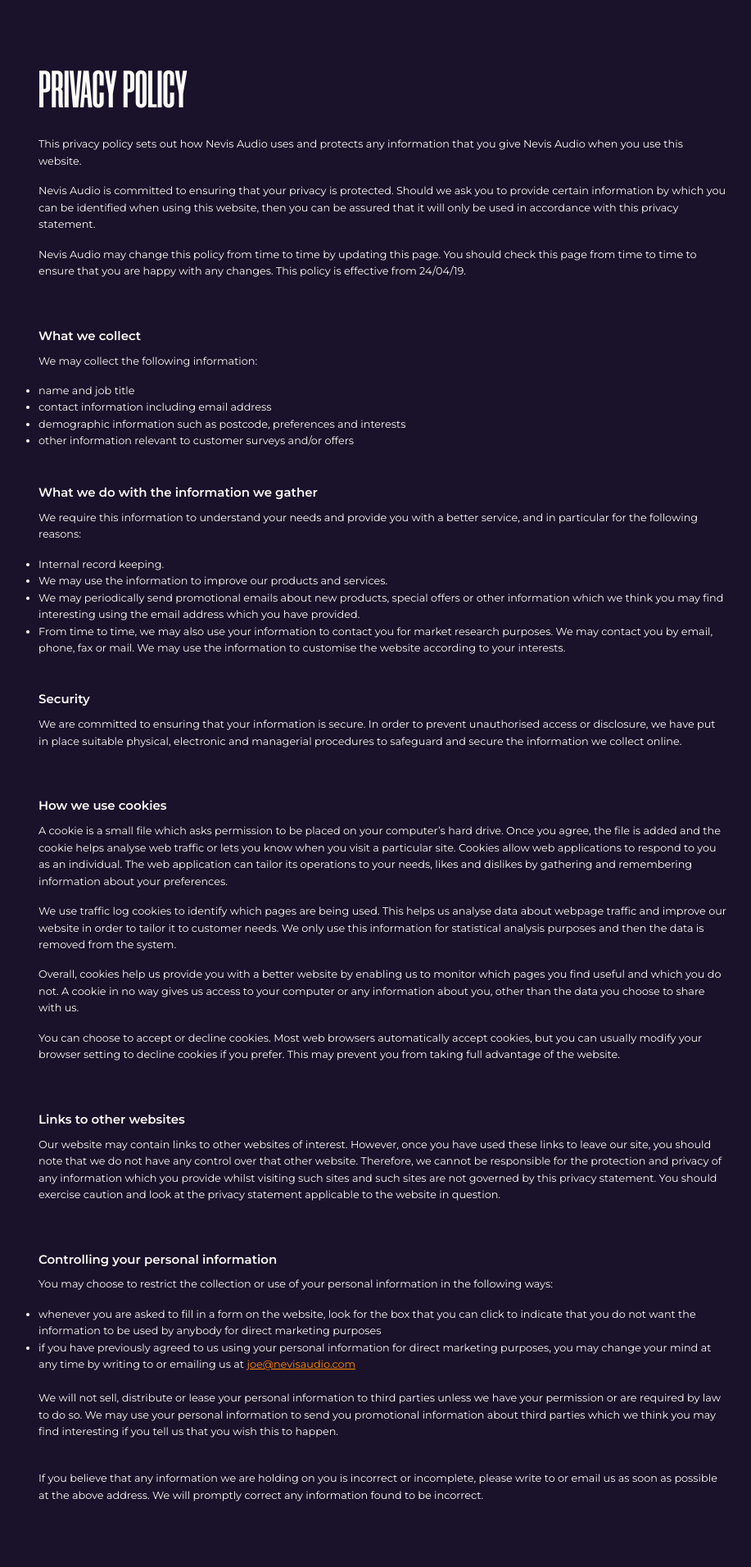
After one commit to RobertJewell/NevisAudio, a PHP site: page /privacypolicy.html in a window 1280 px wide. The commit adds this page. Shown: the whole page at 82% size, without its empty margins (173-1090 px from the left). Run offline with PHP 8.4, Linux system fonts and the light colour scheme.

Commit message:
Add privacy policy page

```diff
--- /dev/null
+++ b/privacypolicy.html
@@ -0,0 +1,174 @@
+<!DOCTYPE html>
+<html>
+  <head>
+    <title>Privacy policy</title>
+    <meta charset="utf-8" />
+    <meta name="viewport" content="width=device-width, initial-scale=1" />
+    <link rel="stylesheet" href="styles/style.css" />
+    <link rel="stylesheet" href="styles/style_redirect.css" />
+    <link
+      href="https://fonts.googleapis.com/css2?family=Montserrat:wght@300;400;500;600&display=swap"
+      rel="stylesheet"
+    />
+  </head>
+  <body>
+    <div class="background__plain">
+      <div class="container container__left">
+        <h1 id="Privacy policy" class="sectionHeader">Privacy policy</h1>
+        <p>
+          This privacy policy sets out how Nevis Audio uses and protects any
+          information that you give Nevis Audio when you use this website.
+        </p>
+        <p>
+          Nevis Audio is committed to ensuring that your privacy is protected.
+          Should we ask you to provide certain information by which you can be
+          identified when using this website, then you can be assured that it
+          will only be used in accordance with this privacy statement.
+        </p>
+        <p>
+          Nevis Audio may change this policy from time to time by updating this
+          page. You should check this page from time to time to ensure that you
+          are happy with any changes. This policy is effective from 24/04/19.
+        </p>
+        <br />
+        <br />
+        <h3 class="privacy__header" id="What we collect">What we collect</h3>
+        <p>We may collect the following information:</p>
+        <ul>
+          <li>name and job title</li>
+          <li>contact information including email address</li>
+          <li>
+            demographic information such as postcode, preferences and interests
+          </li>
+          <li>other information relevant to customer surveys and/or offers</li>
+        </ul>
+        <br />
+        <br />
+        <h3
+          class="privacy__header"
+          id="What we do with the information we gather"
+        >
+          What we do with the information we gather
+        </h3>
+        <p>
+          We require this information to understand your needs and provide you
+          with a better service, and in particular for the following reasons:
+        </p>
+        <ul>
+          <li>Internal record keeping.</li>
+          <li>
+            We may use the information to improve our products and services.
+          </li>
+          <li>
+            We may periodically send promotional emails about new products,
+            special offers or other information which we think you may find
+            interesting using the email address which you have provided.
+          </li>
+          <li>
+            From time to time, we may also use your information to contact you
+            for market research purposes. We may contact you by email, phone,
+            fax or mail. We may use the information to customise the website
+            according to your interests.
+          </li>
+        </ul>
+        <br />
+        <br />
+        <h3 class="privacy__header" id="Security">Security</h3>
+        <p>
+          We are committed to ensuring that your information is secure. In order
+          to prevent unauthorised access or disclosure, we have put in place
+          suitable physical, electronic and managerial procedures to safeguard
+          and secure the information we collect online.
+        </p>
+        <br />
+        <br />
+        <h3 class="privacy__header" id="How we use cookies">
+          How we use cookies
+        </h3>
+        <p>
+          A cookie is a small file which asks permission to be placed on your
+          computer’s hard drive. Once you agree, the file is added and the
+          cookie helps analyse web traffic or lets you know when you visit a
+          particular site. Cookies allow web applications to respond to you as
+          an individual. The web application can tailor its operations to your
+          needs, likes and dislikes by gathering and remembering information
+          about your preferences.
+        </p>
+        <p>
+          We use traffic log cookies to identify which pages are being used.
+          This helps us analyse data about webpage traffic and improve our
+          website in order to tailor it to customer needs. We only use this
+          information for statistical analysis purposes and then the data is
+          removed from the system.
+        </p>
+        <p>
+          Overall, cookies help us provide you with a better website by enabling
+          us to monitor which pages you find useful and which you do not. A
+          cookie in no way gives us access to your computer or any information
+          about you, other than the data you choose to share with us.
+        </p>
+        <p>
+          You can choose to accept or decline cookies. Most web browsers
+          automatically accept cookies, but you can usually modify your browser
+          setting to decline cookies if you prefer. This may prevent you from
+          taking full advantage of the website.
+        </p>
+        <br />
+        <br />
+        <h3 class="privacy__header" id="Links to other websites">
+          Links to other websites
+        </h3>
+        <p>
+          Our website may contain links to other websites of interest. However,
+          once you have used these links to leave our site, you should note that
+          we do not have any control over that other website. Therefore, we
+          cannot be responsible for the protection and privacy of any
+          information which you provide whilst visiting such sites and such
+          sites are not governed by this privacy statement. You should exercise
+          caution and look at the privacy statement applicable to the website in
+          question.
+        </p>
+        <br />
+        <br />
+        <h3 class="privacy__header" id="Controlling your personal information">
+          Controlling your personal information
+        </h3>
+        <p>
+          You may choose to restrict the collection or use of your personal
+          information in the following ways:
+        </p>
+        <ul>
+          <li>
+            whenever you are asked to fill in a form on the website, look for
+            the box that you can click to indicate that you do not want the
+            information to be used by anybody for direct marketing purposes
+          </li>
+          <li>
+            if you have previously agreed to us using your personal information
+            for direct marketing purposes, you may change your mind at any time
+            by writing to or emailing us at
+            <a href="mailto:joe@nevisaudio.com">joe@nevisaudio.com</a>
+          </li>
+        </ul>
+        <br />
+        <p>
+          We will not sell, distribute or lease your personal information to
+          third parties unless we have your permission or are required by law to
+          do so. We may use your personal information to send you promotional
+          information about third parties which we think you may find
+          interesting if you tell us that you wish this to happen.
+        </p>
+        <br />
+        <p>
+          If you believe that any information we are holding on you is incorrect
+          or incomplete, please write to or email us as soon as possible at the
+          above address. We will promptly correct any information found to be
+          incorrect.
+        </p>
+        <br />
+        <br />
+        <br />
+      </div>
+    </div>
+  </body>
+</html>
--- a/styles/style.css
+++ b/styles/style.css
@@ -89,6 +89,14 @@ body {
   display: -webkit-box;
   display: -ms-flexbox;
   display: flex;
+}
+
+a {
+  color: darkorange;
+}
+
+.privacy__header {
+  margin-bottom: 0.5rem;
 }
 
 button {
@@ -1024,4 +1032,24 @@ select:-webkit-autofill:focus {
 .container__thanks a {
   margin-top: 2rem;
 }
+
+.container__left {
+  -webkit-box-orient: vertical;
+  -webkit-box-direction: normal;
+      -ms-flex-direction: column;
+          flex-direction: column;
+  justify-items: left;
+  -webkit-box-align: left;
+      -ms-flex-align: left;
+          align-items: left;
+  padding-top: 4rem;
+}
+
+.container__left p {
+  margin-bottom: 1rem;
+}
+
+.container__left a {
+  margin-top: 2rem;
+}
 /*# sourceMappingURL=style.css.map */
--- a/styles/style.scss
+++ b/styles/style.scss
@@ -159,6 +159,14 @@ body {
 .container__subcontainer {
   width: 100%;
   display: flex;
+}
+
+a {
+  color: $main-accent-color;
+}
+
+.privacy__header {
+  margin-bottom: 0.5rem;
 }
 
 button {
@@ -924,3 +932,18 @@ select:-webkit-autofill:focus {
     margin-top: 2rem;
   }
 }
+
+.container__left {
+  flex-direction: column;
+  justify-items: left;
+  align-items: left;
+  padding-top: 4rem;
+
+  p {
+    margin-bottom: 1rem;
+  }
+
+  a {
+    margin-top: 2rem;
+  }
+}
```
Also changed, not shown: 1 other file.
